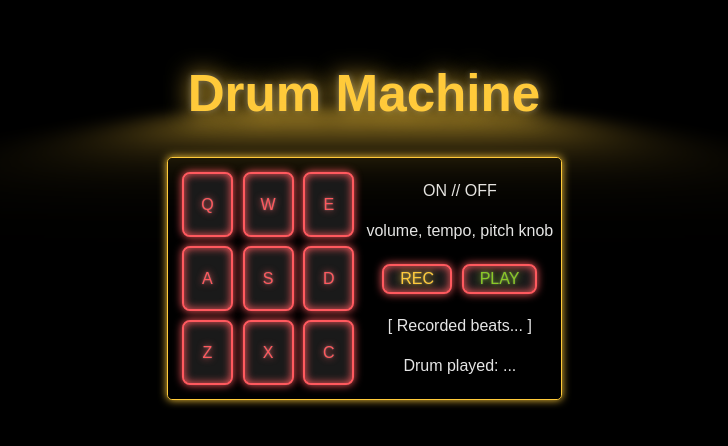
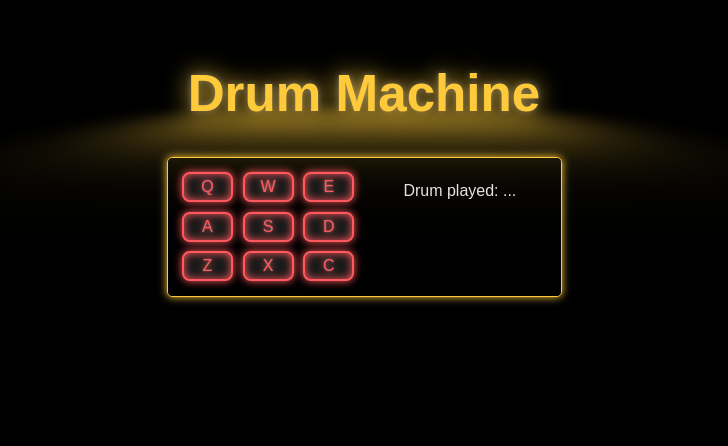
Before and after one commit to JohanCodeForFun/drum-machine, a React (Vite) app: page / in a window 1280 px wide. Shown: the top 446 px of the page, without its empty margins (276-1004 px from the left). Built offline with nearby package versions, Linux system fonts and the light colour scheme; a web font is replaced by a local one.

Commit message:
passing test clean up

```diff
--- a/src/components/DrumMachine.tsx
+++ b/src/components/DrumMachine.tsx
@@ -9,15 +9,12 @@ type drums = {
 
 export const DrumMachine = () => {
   const [drumPlayed, setDrumPlayed] = useState("...");
-  const [record, setRecord] = useState(false);
-  const [recordBeat, setRecordBeat] = useState("");
-  const [play, setPlay] = useState(false)
 
   useEffect(() => {
     document.addEventListener("keydown", detectKeyPressed, true);
   }, []);
 
-  const detectKeyPressed = (e: KeyboardEvent<HTMLDivElement>) => {
+  const detectKeyPressed = (e: KeyboardEvent) => {
     drums.find((element: drums) => {
       if (element.key !== e.key.toUpperCase()) {
         return;
@@ -29,15 +26,6 @@ export const DrumMachine = () => {
       }
     });
   };
-
-  function handleRecordClick() {
-    setRecord(!record)
-    console.log(record)
-  }
-  function handlePlayClick() {
-    setPlay(!play)
-    console.log(play)
-  }
 
   return (
     <>
@@ -54,22 +42,13 @@ export const DrumMachine = () => {
               }}
               onKeyDown={detectKeyPressed}
             >
-              <audio className="clip" id={drum.key} src={drum.url}></audio>
-              <p className="key-btn">{drum.key}</p>
+              <audio className="clip" id={drum.key} src={drum.url} />
+              {drum.key}
             </button>
           );
         })}
       </div>
       <div id="display">
-        <p>ON // OFF</p>
-        <p>volume, tempo, pitch knob</p>
-        <p>
-          <button className="drum-pad rec-btn" onClick={handleRecordClick}>{record ? 'RECORDING...' : 'REC'} </button>
-          <button className="drum-pad play-btn" onClick={handlePlayClick}>{play ? 'PLAYING...' : 'PLAY'}</button>
-
-
-        </p>
-        <p>[ Recorded beats... ]</p>
         <p>Drum played: {drumPlayed}</p>
       </div>
     </>
```
